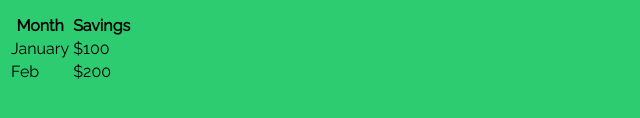
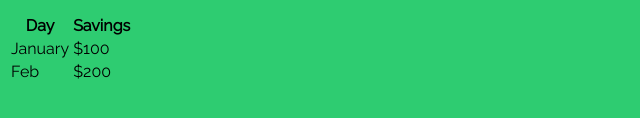
Before and after one commit to Vatyx/HTMLTutorial, a plain HTML site: page index.html in a window 1280 px wide. Shown: the part 592-710 px from the top of the page, 0-640 px from the left. Drawn offline with Linux system fonts and the light colour scheme.

Commit message:
Changed month to day

```diff
--- a/index.html
+++ b/index.html
@@ -31,7 +31,7 @@
 
 		<table>
 		  <tr>
-		    <th>Month</th>
+		    <th>Day</th>
 		    <th>Savings</th>
 		  </tr>
 		  <tr>
```
